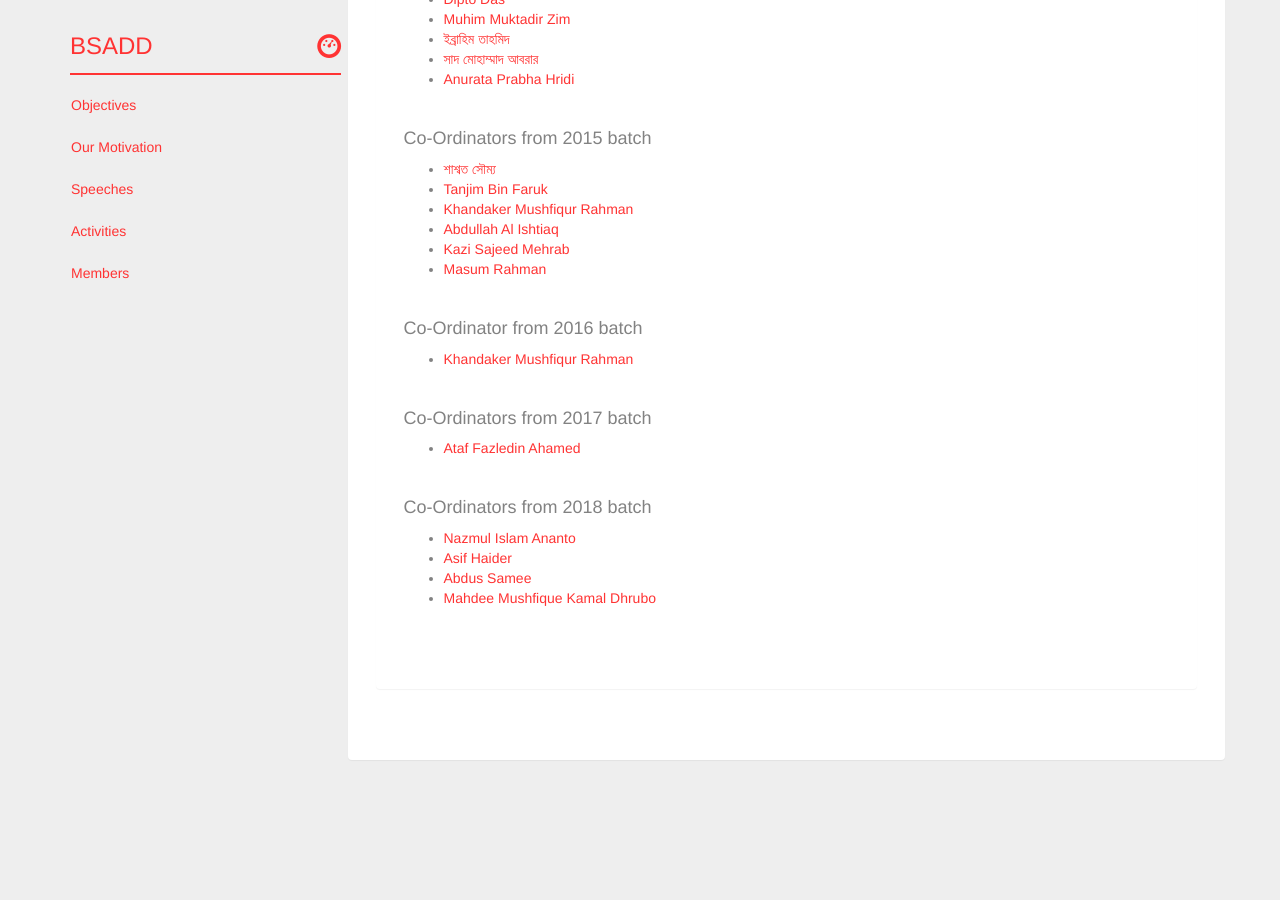
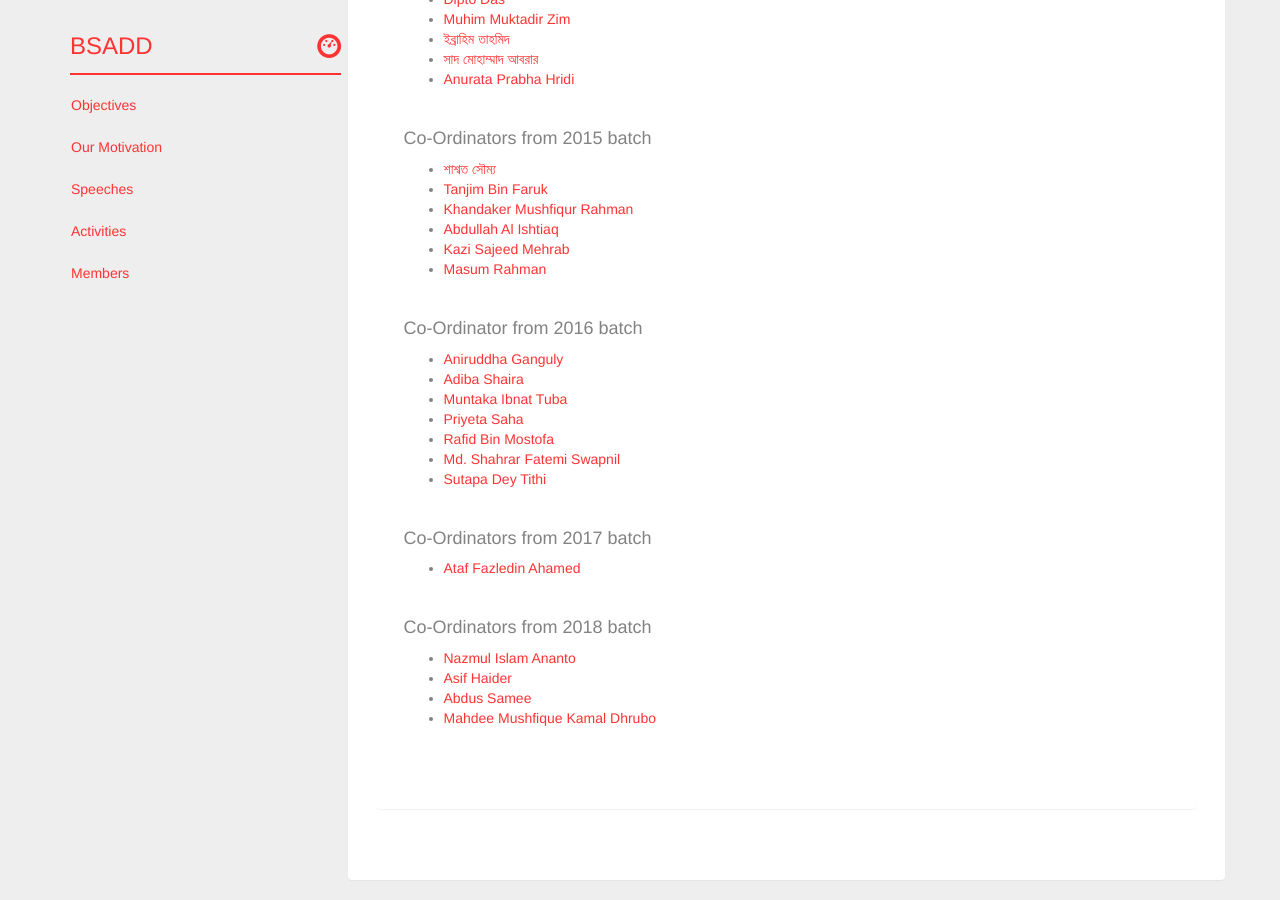
Before and after one commit to bsadd/bsadd.github.io, a Jekyll site: the page built from index.html, in a window 1280 px wide and 900 px high, scrolled down 5492 px. Built offline with Jekyll 4.4.1, drawn with Linux system fonts in a browser that asks for light colours; before the commit the page ends 6272 px from its top, so only the background shows below that.

Commit message:
added 16 batch's members

```diff
--- a/_data/members.yml
+++ b/_data/members.yml
@@ -136,8 +136,20 @@
 
 - category:  Co-Ordinator from 2016 batch
   list:
-    - name: Khandaker Mushfiqur Rahman
-      link: https://www.linkedin.com/in/khandaker-mushfiqur-rahman-4a0593130/
+    - name: Aniruddha Ganguly
+      link: https://www.linkedin.com/in/gangulyaniruddha/
+    - name: Adiba Shaira
+      link: https://www.linkedin.com/in/adiba-shaira/
+    - name: Muntaka Ibnat Tuba
+      link: https://www.linkedin.com/in/muntaka-ibnat-tuba-0b70ba180/
+    - name: Priyeta Saha
+      link: https://www.linkedin.com/in/priyeta-saha-929629151/
+    - name: Rafid Bin Mostofa
+      link: https://www.linkedin.com/in/rebornplusplus/
+    - name: Md. Shahrar Fatemi Swapnil
+      link: https://www.linkedin.com/in/md-shahrar-fatemi-9b7977141/
+    - name: Sutapa Dey Tithi
+      link: https://www.linkedin.com/in/sutapa-dey-tithi-995399157/
 
 - category:  Co-Ordinators from 2017 batch
   list:
```
